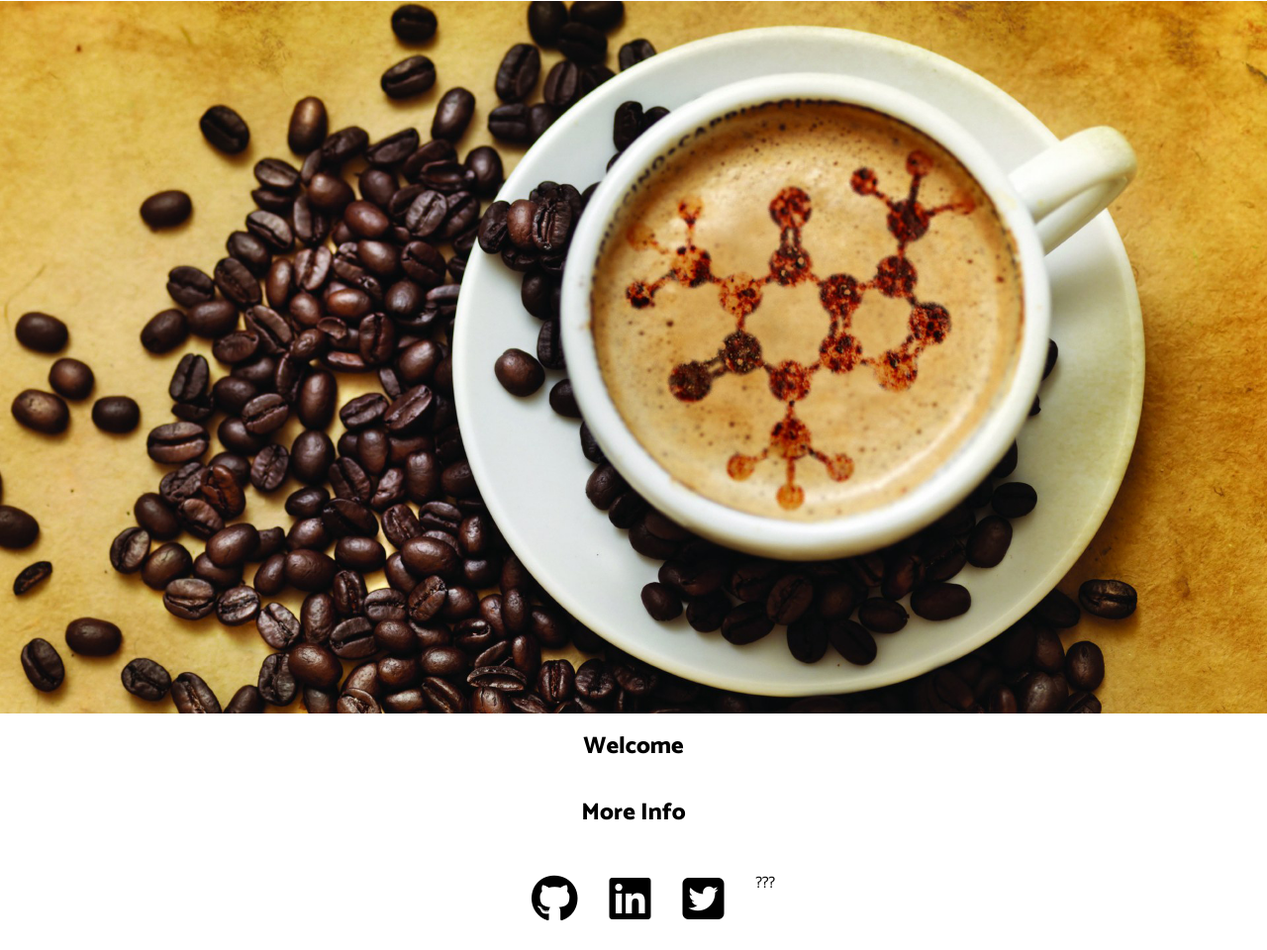
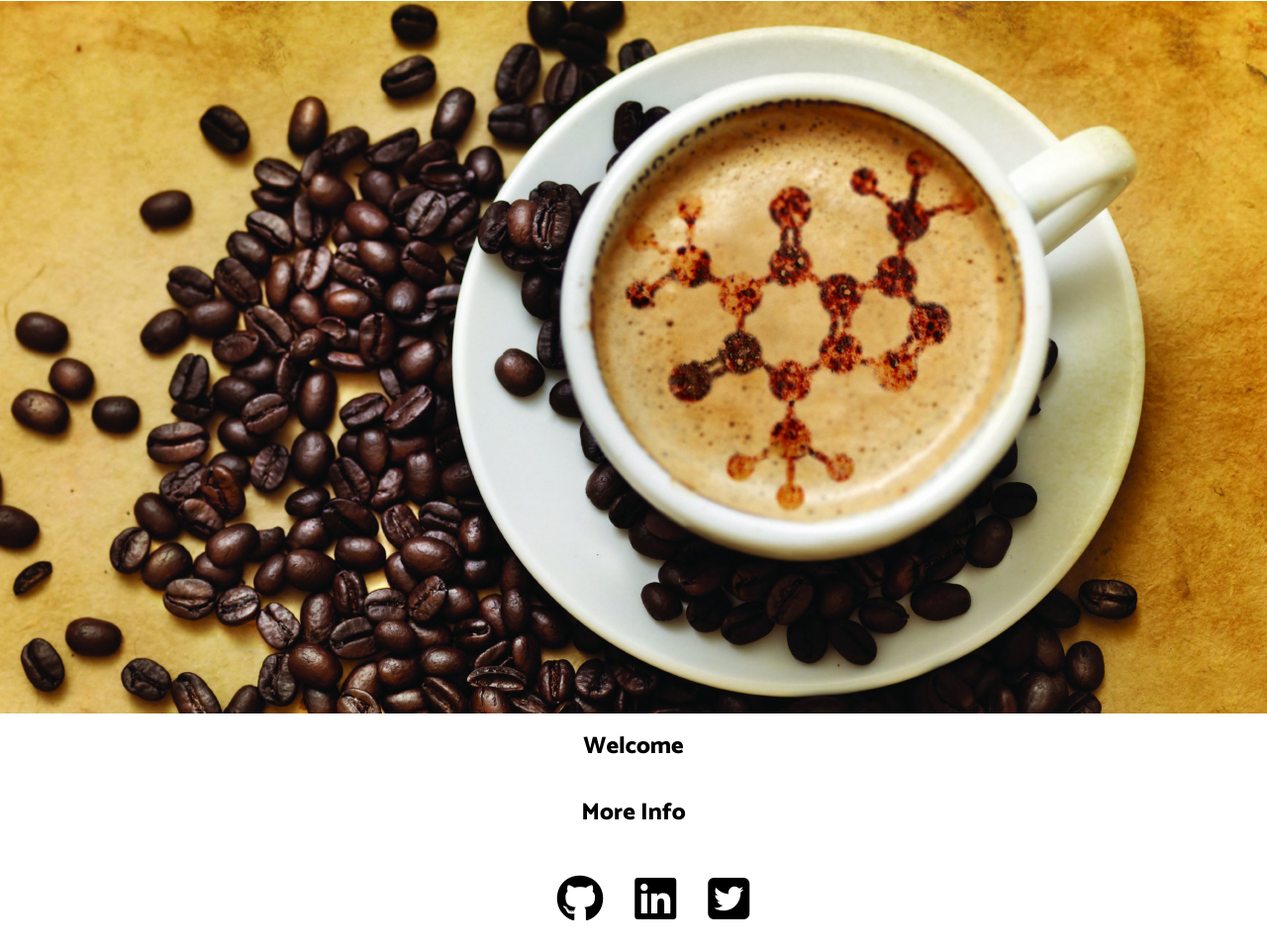
Before and after one commit to chillieguy/Chillieguy, a website: page public/index.html in a window 1280 px wide. Shown: the part 169-1129 px from the top of the page at 99% size. Drawn offline with nearby package versions, Linux system fonts and the light colour scheme.

Commit message:
Fixed social links

```diff
--- a/public/index.html
+++ b/public/index.html
@@ -47,10 +47,9 @@
           </li>
           <li>
             <a href="https://twitter.com/chillieguy" target="_blank">
-            <i class="fa fa-twitter-square fa-3x" aria-hidden="true"></i>
+              <i class="fa fa-twitter-square fa-3x" aria-hidden="true"></i>
             </a>
           </li>
-          <li>???</li>
         </ul>
       </div>
     </footer> <!-- /.main-footer -->
```
